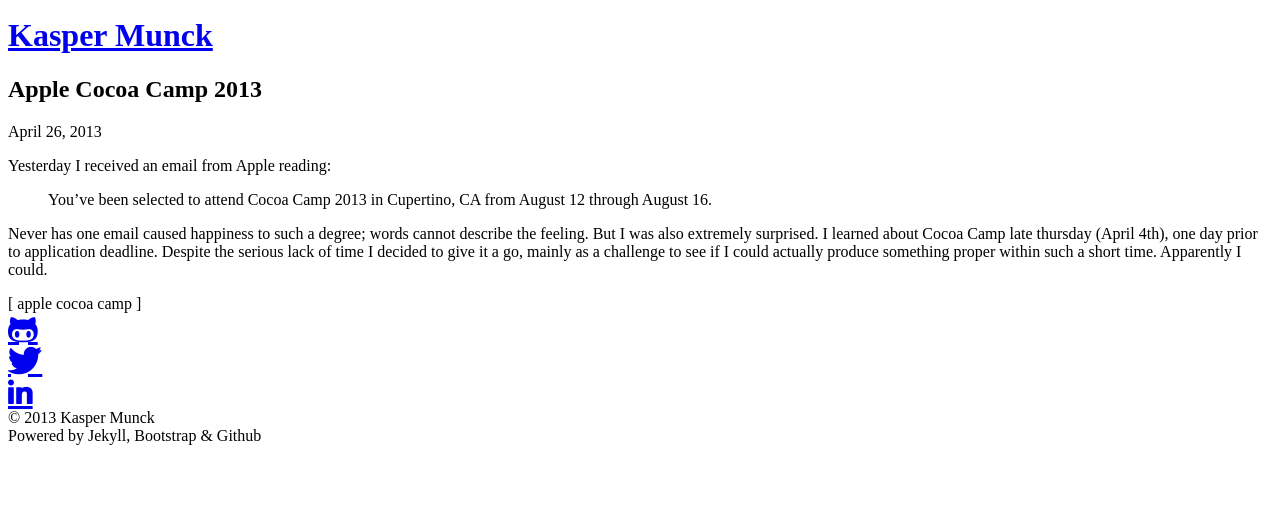
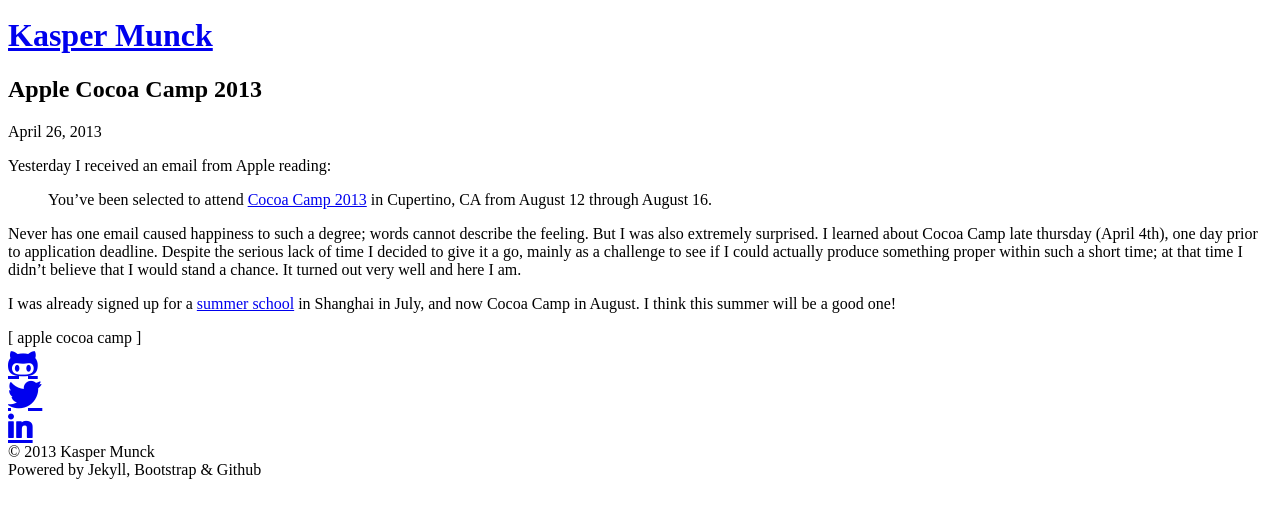
Before and after one commit to kaspermunck/kaspermunck.github.com, a Jekyll site: the page built from _posts/2013-04-26-apple-cocoa-camp-2013.md, in a window 1280 px wide, cut to the strip 112-630 px from the top of the page. Built offline with Jekyll 4.4.1, drawn with Linux system fonts in a browser that asks for light colours; Markdown is read by kramdown in place of the engine named in the settings.

Commit message:
modified cocoa camp post.

```diff
--- a/_posts/2013-04-26-apple-cocoa-camp-2013.md
+++ b/_posts/2013-04-26-apple-cocoa-camp-2013.md
@@ -10,6 +10,8 @@
 
 Yesterday I received an email from Apple reading:
 
-> You've been selected to attend Cocoa Camp 2013 in Cupertino, CA from August 12 through August 16.
+> You've been selected to attend [Cocoa Camp 2013](http://aquarium.apple.com/images/staffing/Cocoa_Camp_2013.pdf) in Cupertino, CA from August 12 through August 16.
 
-Never has one email caused happiness to such a degree; words cannot describe the feeling. But I was also extremely surprised. I learned about Cocoa Camp late thursday (April 4th), one day prior to application deadline. Despite the serious lack of time I decided to give it a go, mainly as a challenge to see if I could actually produce something proper within such a short time. Apparently I could.
+Never has one email caused happiness to such a degree; words cannot describe the feeling. But I was also extremely surprised. I learned about Cocoa Camp late thursday (April 4th), one day prior to application deadline. Despite the serious lack of time I decided to give it a go, mainly as a challenge to see if I could actually produce something proper within such a short time; at that time I didn't believe that I would stand a chance. It turned out very well and here I am.
+
+I was already signed up for a [summer school](http://www.iha.dk/Course-description-CD-DIP-2013-9311.aspx) in Shanghai in July, and now Cocoa Camp in August. I think this summer will be a good one!
```
